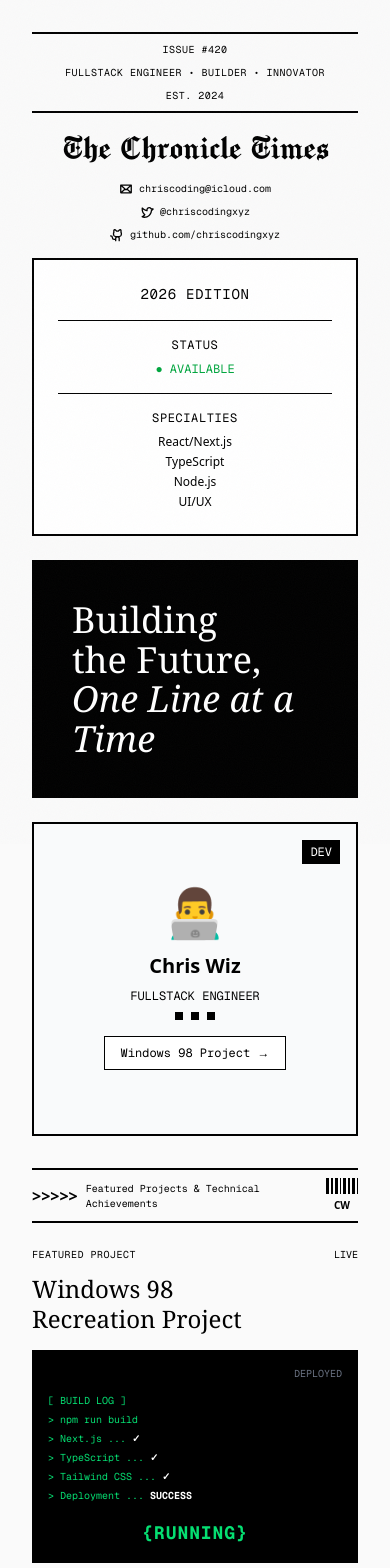
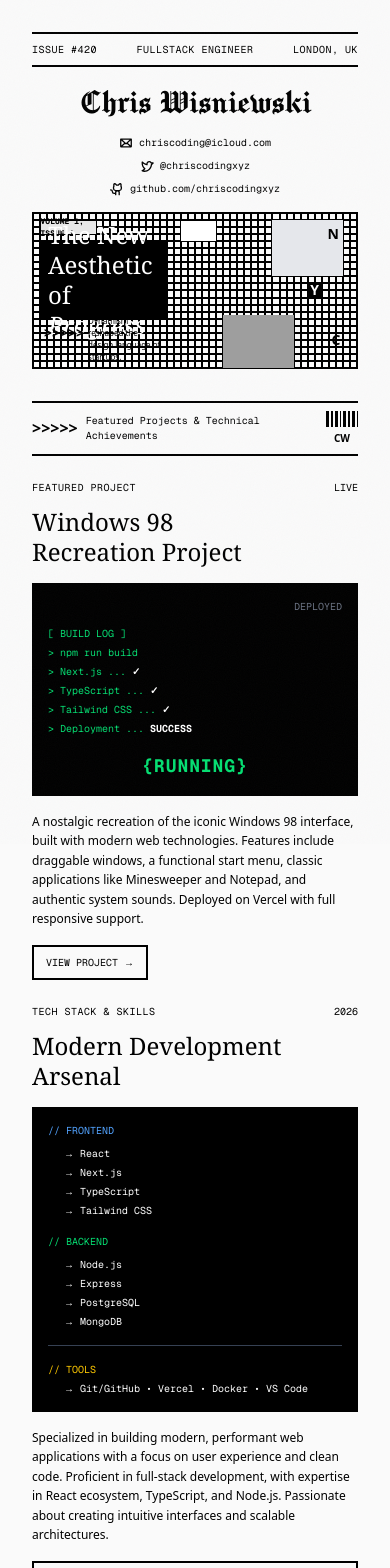
Before and after one commit to chriscodingxyz/2026-portfolio, a Next.js app: page / in a window 390 px wide. Shown: the top 1568 px of the page. Built offline with nearby package versions, Linux system fonts and the light colour scheme; grey boxes are pictures that could not be loaded.

Commit message:
chore: progress

```diff
--- a/app/page.tsx
+++ b/app/page.tsx
@@ -10,16 +10,16 @@ export default function Home() {
         {/* Header */}
         <header className='mb-4 md:mb-6'>
           {/* Top border section - matching source.png */}
-          <div className='border-t-2 border-b-2 md:border-t-4 md:border-b-4 border-black py-2 md:py-3 mb-4 md:mb-6'>
-            <div className='flex flex-col lg:flex-row justify-between items-center lg:items-start gap-2 lg:gap-0'>
+          <div className='border-t-2 border-b-2 md:border-t-2 md:border-b-4 border-black py-2 md:py-3 mb-4 md:mb-6'>
+            <div className='flex lg:flex-row justify-between items-center lg:items-start gap-2 lg:gap-0'>
               <div className='text-[10px] md:text-xs uppercase tracking-wider font-mono'>
                 ISSUE #420
               </div>
               <div className='text-[10px] md:text-xs uppercase tracking-wider text-center flex-1 font-mono'>
-                FULLSTACK ENGINEER • BUILDER • INNOVATOR
+                FULLSTACK ENGINEER
               </div>
-              <div className='text-[10px] md:text-xs uppercase tracking-wider font-mono'>
-                EST. 2024
+              <div className='text-[10px] md:text-xs uppercase tracking-wider font-mono grayscale'>
+                London, UK
               </div>
             </div>
           </div>
@@ -29,7 +29,7 @@ export default function Home() {
             className='text-4xl sm:text-5xl md:text-6xl lg:text-[5rem] leading-none text-center mb-2'
             style={{ fontFamily: 'var(--font-chomsky)' }}
           >
-            The Chronicle Times
+            Chris Wisniewski
           </h1>
 
           <div className='flex flex-col md:flex-row justify-center items-center gap-2 md:gap-6 text-[10px] md:text-xs font-mono mt-4'>
@@ -64,7 +64,7 @@ export default function Home() {
         </header>
 
         {/* Grid matching source.png EXACTLY */}
-        <div className='hidden lg:block mb-8 relative bg-[#fafafa] border-[0.5px] border-black'>
+        <div className='mb-8 relative bg-[#fafafa] border-[0.5px] border-black'>
           <div
             className='grid'
             style={{
@@ -97,20 +97,20 @@ export default function Home() {
                 gridRow: '2 / 4'
               }}
             >
-              <div className='text-sm font-mono font-bold'>
+              <div className='text-[8px] sm:text-xs md:text-sm font-mono font-bold'>
                 VOLUME 1, ISSUE 1
               </div>
             </div>
 
             {/* Black hero box "The New Aesthetic of Progress" */}
             <div
-              className='bg-black text-white p-6 relative z-10 flex items-center'
+              className='bg-black text-white p-2 sm:p-4 md:p-6 relative z-10 flex items-center'
               style={{
                 gridColumn: '2 / 20',
                 gridRow: '5 / 16'
               }}
             >
-              <h2 className='text-5xl leading-tight font-serif'>
+              <h2 className='text-2xl sm:text-3xl md:text-4xl lg:text-5xl leading-tight font-serif'>
                 The New
                 <br />
                 Aesthetic of
@@ -121,29 +121,33 @@ export default function Home() {
 
             {/* Arrows section at bottom */}
             <div
-              className='relative z-10 flex items-center gap-3 px-2'
+              className='relative z-10 flex items-center gap-1 sm:gap-2 md:gap-3 px-1 sm:px-2'
               style={{
                 gridColumn: '2 / 20',
                 gridRow: '17 / 19'
               }}
             >
-              <div className='text-2xl font-bold'>&gt;&gt;&gt;&gt;&gt;</div>
-              <div className='text-xs'>
+              <div className='text-sm sm:text-lg md:text-xl lg:text-2xl font-bold'>
+                &gt;&gt;&gt;&gt;&gt;
+              </div>
+              <div className='text-[8px] sm:text-[10px] md:text-xs'>
                 How American Dynamism reshaped the design language of startups.
               </div>
             </div>
 
-            {/* Top right decorative circle */}
+            {/* Top right decorative globe */}
             <div
-              className='relative z-10 flex items-center justify-center'
+              className='relative z-10 flex items-center justify-center bg-white m-[0.5px]'
               style={{
                 gridColumn: '22 / 27',
                 gridRow: '2 / 5'
               }}
             >
-              <div className='w-16 h-16 border-4 border-black rounded-full flex items-center justify-center'>
-                <div className='w-10 h-10 border-2 border-black rounded-full'></div>
-              </div>
+              {/* <img
+                src='/globe.svg'
+                alt='Globe'
+                className='w-8 h-8 sm:w-12 sm:h-12 md:w-16 md:h-16'
+              /> */}
             </div>
 
             {/* Right side gray box with N */}
@@ -154,12 +158,14 @@ export default function Home() {
                 gridRow: '2 / 10'
               }}
             >
-              <div className='absolute top-2 right-2 text-2xl font-bold'>N</div>
+              <div className='absolute top-1 right-1 sm:top-2 sm:right-2 text-sm sm:text-xl md:text-2xl font-bold'>
+                N
+              </div>
             </div>
 
             {/* Y marker */}
             <div
-              className='bg-black text-white relative z-10 flex items-center justify-center text-xl font-bold'
+              className='bg-black text-white relative z-10 flex items-center justify-center text-sm sm:text-lg md:text-xl font-bold'
               style={{
                 gridColumn: '40 / 42',
                 gridRow: '11 / 13'
@@ -184,100 +190,33 @@ export default function Home() {
             </div>
 
             {/* Barcode */}
-            <div
+            {/* <div
               className='bg-black relative z-10 flex items-center justify-center'
               style={{
                 gridColumn: '24 / 32',
                 gridRow: '17 / 19'
               }}
             >
-              <div className='flex gap-[2px] h-8'>
+              <div className='flex gap-[1px] sm:gap-[2px] h-4 sm:h-6 md:h-8'>
                 {[3, 1, 3, 1, 2, 3, 1, 3, 2, 1, 3, 1].map((width, i) => (
                   <div
                     key={i}
                     className='bg-white'
-                    style={{ width: `${width * 2}px` }}
+                    style={{ width: `${width * 1}px` }}
                   />
                 ))}
               </div>
-            </div>
+            </div> */}
 
             {/* C marker bottom right */}
             <div
-              className='relative z-10 flex items-center justify-center text-2xl font-bold'
+              className='relative z-10 flex items-center justify-center text-sm sm:text-xl md:text-2xl font-bold'
               style={{
                 gridColumn: '43 / 45',
                 gridRow: '18 / 20'
               }}
             >
               C
-            </div>
-          </div>
-        </div>
-
-        {/* Mobile Layout - Stack boxes without grid */}
-        <div className='lg:hidden space-y-6 mb-8'>
-          {/* Volume Info Box */}
-          <div className='bg-white border-2 border-black p-6 text-center space-y-4'>
-            <div className='text-sm uppercase tracking-wider font-mono'>
-              2026 EDITION
-            </div>
-            <div className='border-t border-black pt-4'>
-              <div className='text-xs uppercase tracking-wider font-mono mb-2'>
-                STATUS
-              </div>
-              <div className='text-green-600 font-mono text-xs'>
-                ● AVAILABLE
-              </div>
-            </div>
-            <div className='border-t border-black pt-4'>
-              <div className='text-xs uppercase tracking-wider font-mono mb-2'>
-                SPECIALTIES
-              </div>
-              <div className='text-xs space-y-1'>
-                <div>React/Next.js</div>
-                <div>TypeScript</div>
-                <div>Node.js</div>
-                <div>UI/UX</div>
-              </div>
-            </div>
-          </div>
-
-          {/* Hero Black Box */}
-          <div className='bg-black text-white p-10'>
-            <h2 className='text-4xl leading-[1.1] font-serif'>
-              Building
-              <br />
-              the Future,
-              <br />
-              <span className='italic'>One Line at a Time</span>
-            </h2>
-          </div>
-
-          {/* Profile Box */}
-          <div className='border-2 border-black p-8 bg-gray-50 relative'>
-            <div className='absolute top-4 right-4 text-xs font-mono bg-black text-white px-2 py-1'>
-              DEV
-            </div>
-            <div className='flex flex-col justify-center items-center space-y-4 py-8'>
-              <div className='text-5xl'>👨‍💻</div>
-              <div className='text-center space-y-2'>
-                <div className='font-bold text-xl'>Chris Wiz</div>
-                <div className='text-xs font-mono'>FULLSTACK ENGINEER</div>
-                <div className='flex justify-center gap-2 mt-2'>
-                  <div className='w-2 h-2 bg-black'></div>
-                  <div className='w-2 h-2 bg-black'></div>
-                  <div className='w-2 h-2 bg-black'></div>
-                </div>
-              </div>
-              <a
-                href='https://cherrydub98.vercel.app'
-                target='_blank'
-                rel='noopener noreferrer'
-                className='text-xs font-mono hover:underline border border-black px-4 py-2 bg-white'
-              >
-                Windows 98 Project →
-              </a>
             </div>
           </div>
         </div>
```
Also changed, not shown: public/msagent-4.png (added).
